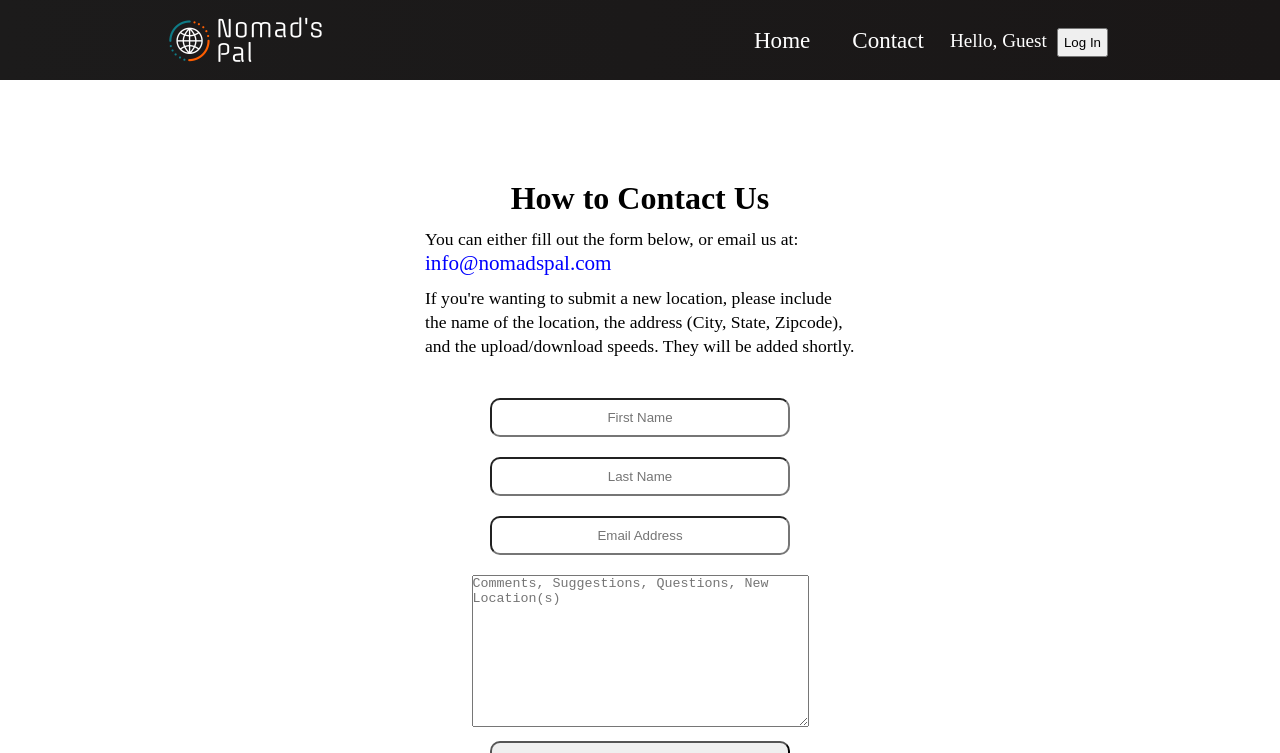
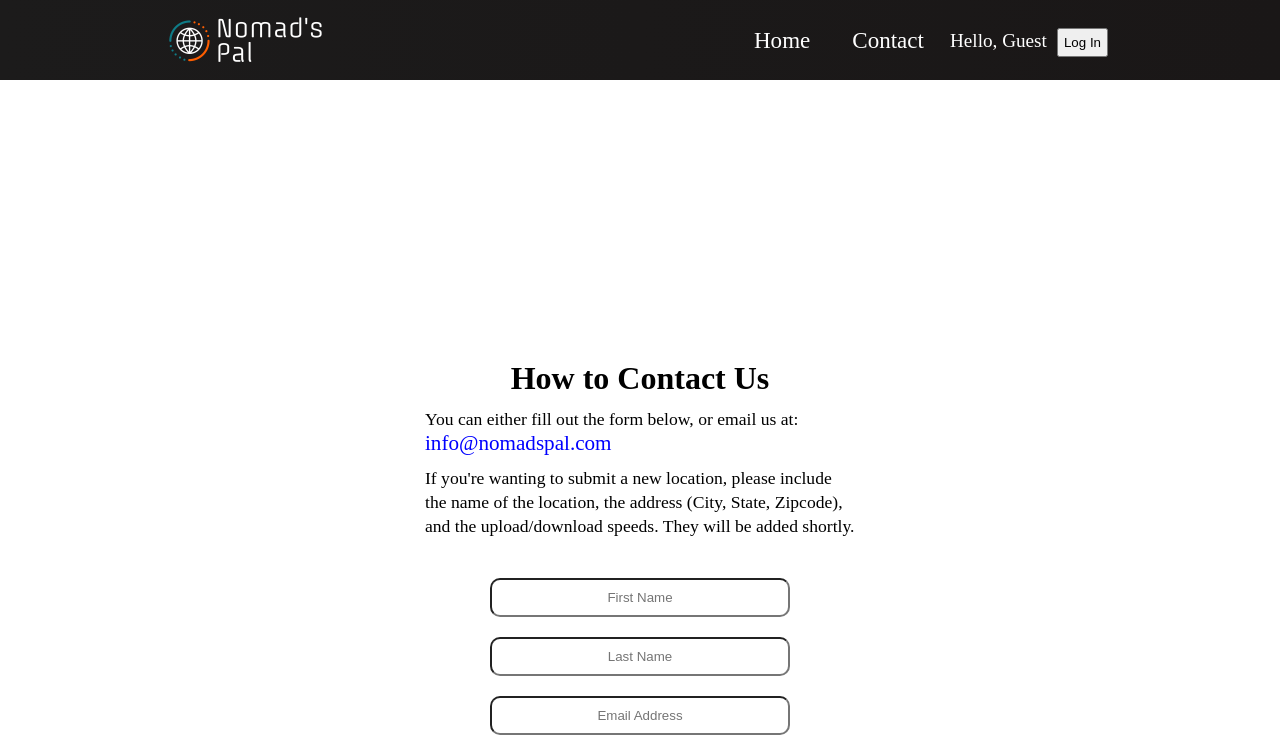
Before and after one commit to jonbascos/Nomads-Pal-2021, a React (Create React App) app: page /contact in a window 1280 px wide. Shown: the top 753 px of the page. Built offline with nearby package versions, Linux system fonts and the light colour scheme; no server answers.

Commit message:
Added styling for the contact form being displayed on a mobile device both in portrait and landscape views

```diff
--- a/src/components/pages/Contact.js
+++ b/src/components/pages/Contact.js
@@ -50,8 +50,6 @@ export default function Contact() {
     return (
         <div className='contact-form-container'>
             <h1>How to Contact Us</h1>
-            {error && <p style={{color: 'red'}}>{error}</p>}
-            {success && <p style={{color: 'red'}}>Message Sent</p>}
             <section className='contact-instructions-container'>
                 You can either fill out the form below, or email us at:
                 <br/>
@@ -76,6 +74,8 @@ export default function Contact() {
                     </label>
                     <input className='form-submit-button' type="submit" onClick={sendEmail}/>
                 </form>
+                {error && <p style={{color: 'red'}}>{error}</p>}
+                {success && <p style={{color: 'red'}}>Message Sent</p>}
         </div>
     )
 }
--- a/src/styles/Contact.css
+++ b/src/styles/Contact.css
@@ -4,6 +4,7 @@
     flex-direction: column;
     justify-content: center;
     align-items: center;
+    margin-top: 100px;
 }
 
 .contact-instructions-container {
@@ -37,8 +38,18 @@
     border-radius: 10px;
 }
 
+.form-submit-button {
+    width: 100px;
+}
+
 .contact-form .form-submit-button:hover {
     background-color: #333;
     color: white;
     cursor: pointer;
 }
+
+@media screen and (orientation: landscape) {
+    .contact-form-container {
+        margin-top: 180px;
+    }
+}
```
